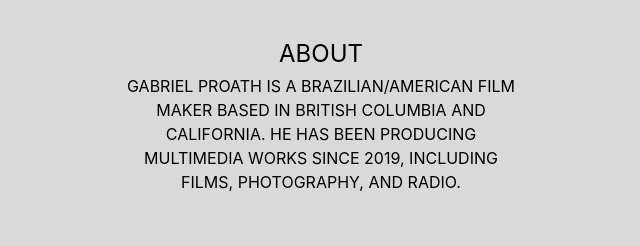
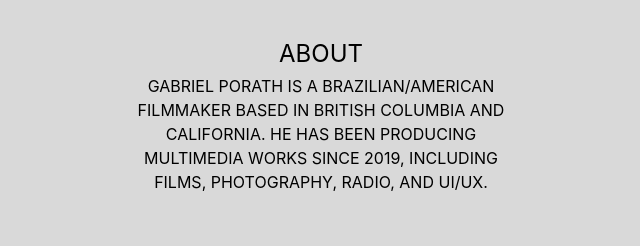
Before and after one commit to ju1ien1100/amorphouspictures, a React (Create React App) app: page /about in a window 1280 px wide. Shown: the part 427-673 px from the top of the page, without its empty margins (319-959 px from the left). Built offline with nearby package versions, Linux system fonts and the light colour scheme.

Commit message:
Fixed Bio

```diff
--- a/src/pages/about.js
+++ b/src/pages/about.js
@@ -28,11 +28,10 @@ const About = () => {
                 ABOUT
               </h1>
               <h1 className="custom-font-text text-1xl lg:w-1/3 text-center p-1">
-                GABRIEL PROATH IS A BRAZILIAN/AMERICAN
-                FILM MAKER BASED IN BRITISH COLUMBIA AND CALIFORNIA.
+                GABRIEL PORATH IS A BRAZILIAN/AMERICAN
+                FILMMAKER BASED IN BRITISH COLUMBIA AND CALIFORNIA.
                 HE HAS BEEN PRODUCING MULTIMEDIA WORKS
-                SINCE 2019, INCLUDING FILMS, PHOTOGRAPHY,
-                AND RADIO.
+                SINCE 2019, INCLUDING FILMS, PHOTOGRAPHY, RADIO, AND UI/UX.
               </h1>
 
             </div>
```
